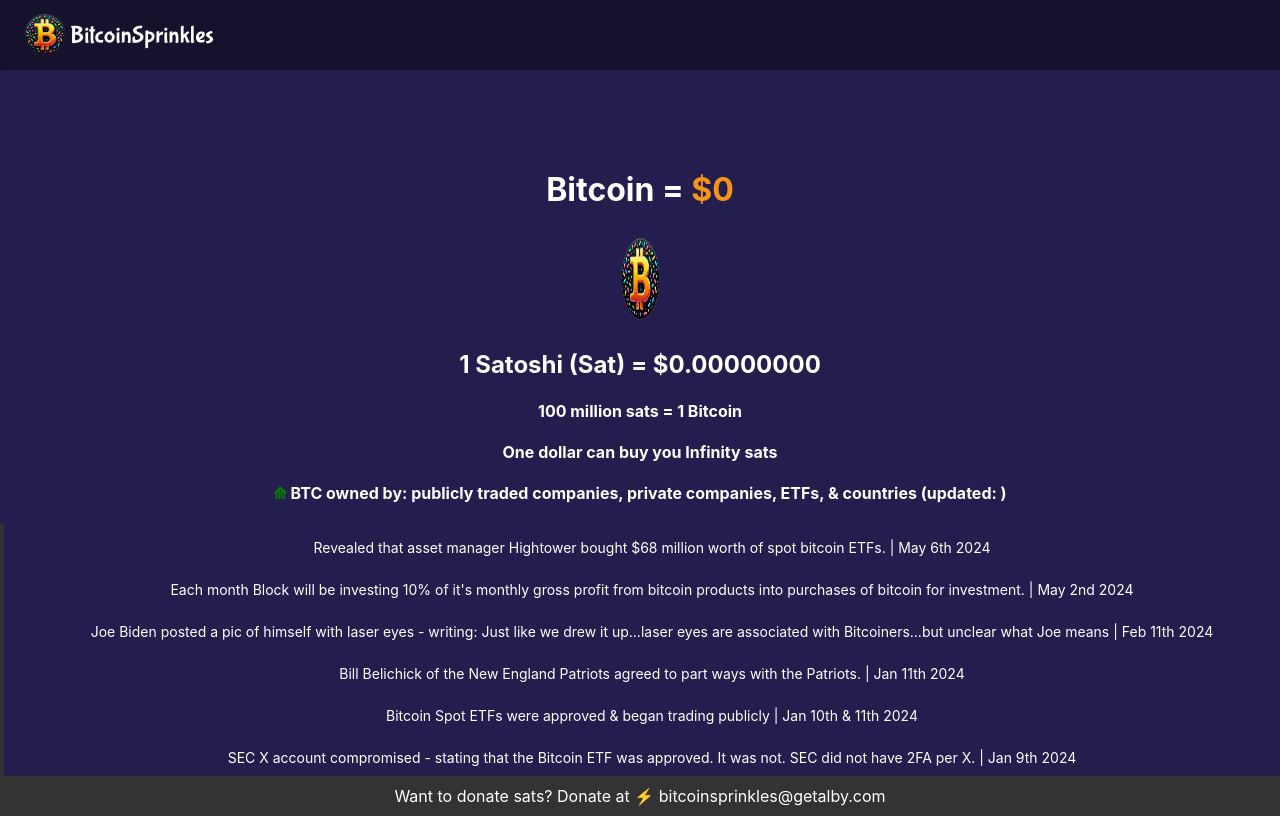
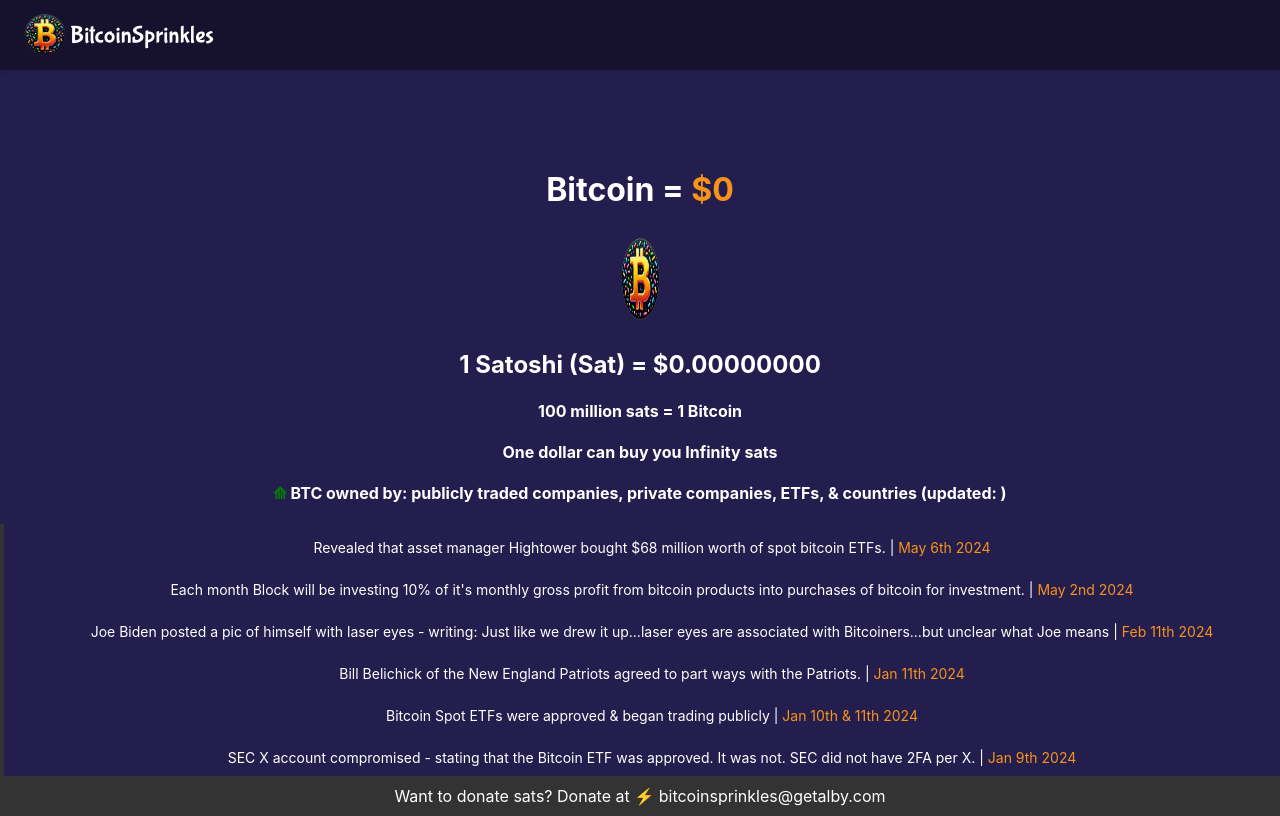
Before and after one commit to c3nturi0n2013/pleb-wallet-react, a React (Create React App) app: page / in a window 1280 px wide. Built offline with nearby package versions, Linux system fonts and the light colour scheme; no server answers.

Commit message:
btc-price

```diff
--- a/src/Timeline.js
+++ b/src/Timeline.js
@@ -9,7 +9,7 @@
 
                     <div className="timeline-content">
                         {/* <h4>{event.title}</h4> */}
-                        <p>{event.description} | <span>{event.date}</span></p>
+                        <p>{event.description} | <span className='btc-price'>{event.date}</span></p>
                     </div>
                 </div>
             ))}
```
